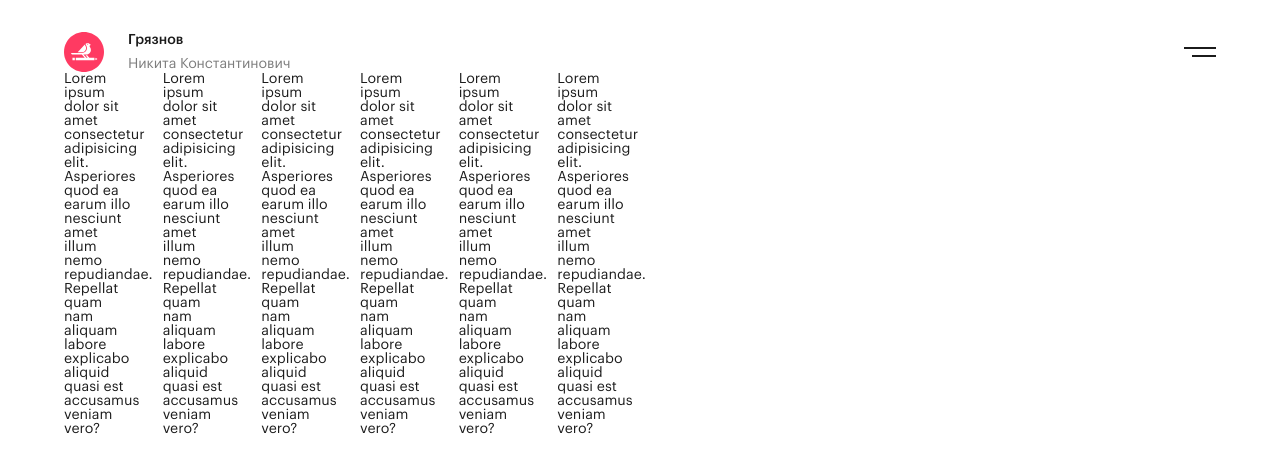
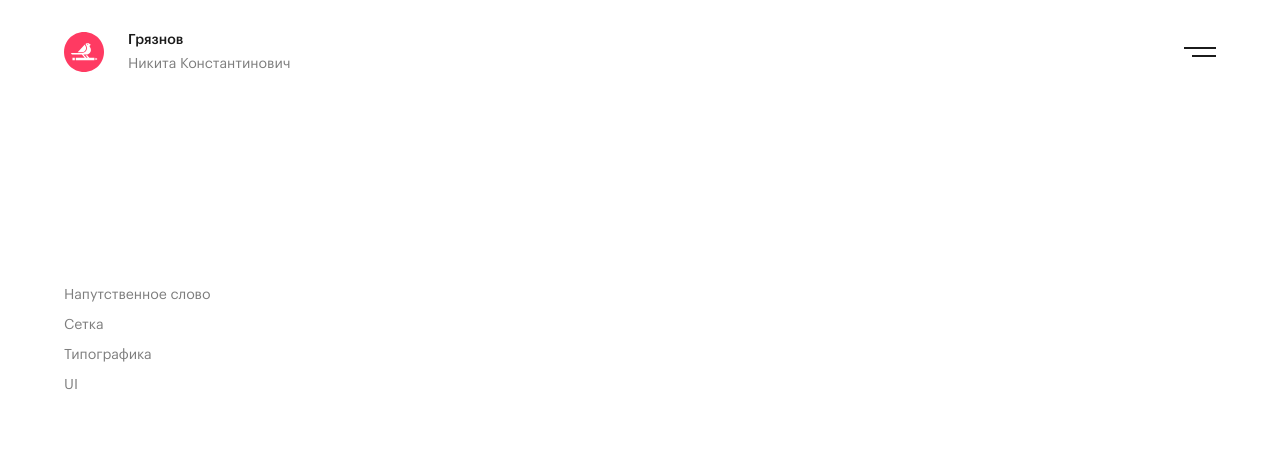
Before and after one commit to NikitaGryaznov111/GryaznovNikita, a website built with Vite: page index.html in a window 1280 px wide. Built offline with nearby package versions, Linux system fonts and the light colour scheme.

Commit message:
feat: Создал компонент боковой панели навигации

```diff
--- a/index.html
+++ b/index.html
@@ -12,40 +12,15 @@
   <div id="container">
     <header id="header"></header>
     <aside id="sidebar">
-      <!-- <nav>
-        <ul>
-          <li><a href="#"></a></li>
-          <li><a href="#"></a></li>
-          <li><a href="#"></a></li>
-          <li><a href="#"></a></li>
-        </ul>
-      </nav> -->
+
+
+
     </aside>
-    <main id="grid-container">
-      <section>
-        <p>Lorem ipsum dolor sit amet consectetur adipisicing elit. Asperiores quod ea earum illo nesciunt amet illum
-          nemo repudiandae. Repellat quam nam aliquam labore explicabo aliquid quasi est accusamus veniam vero?</p>
-      </section>
-      <section>
-        <p>Lorem ipsum dolor sit amet consectetur adipisicing elit. Asperiores quod ea earum illo nesciunt amet illum
-          nemo repudiandae. Repellat quam nam aliquam labore explicabo aliquid quasi est accusamus veniam vero?</p>
-      </section>
-      <section>
-        <p>Lorem ipsum dolor sit amet consectetur adipisicing elit. Asperiores quod ea earum illo nesciunt amet illum
-          nemo repudiandae. Repellat quam nam aliquam labore explicabo aliquid quasi est accusamus veniam vero?</p>
-      </section>
-      <section>
-        <p>Lorem ipsum dolor sit amet consectetur adipisicing elit. Asperiores quod ea earum illo nesciunt amet illum
-          nemo repudiandae. Repellat quam nam aliquam labore explicabo aliquid quasi est accusamus veniam vero?</p>
-      </section>
-      <section>
-        <p>Lorem ipsum dolor sit amet consectetur adipisicing elit. Asperiores quod ea earum illo nesciunt amet illum
-          nemo repudiandae. Repellat quam nam aliquam labore explicabo aliquid quasi est accusamus veniam vero?</p>
-      </section>
-      <section>
-        <p>Lorem ipsum dolor sit amet consectetur adipisicing elit. Asperiores quod ea earum illo nesciunt amet illum
-          nemo repudiandae. Repellat quam nam aliquam labore explicabo aliquid quasi est accusamus veniam vero?</p>
-      </section>
+    <main id="gridContainer">
+      <!-- <section></section>
+      <section></section>
+      <section></section>
+      <section></section> -->
     </main>
     <footer id="footer"></footer>
   </div>
--- a/src/components/Menu/Menu.module.scss
+++ b/src/components/Menu/Menu.module.scss
@@ -133,14 +133,14 @@
   }
 
   &::after {
-    background: url('../../assets/image/bigPartSquare.svg');
+    background: url('../../assets/images/bigPartSquare.svg');
     width: 12px;
     height: 12px;
     top: 18px;
     left: 18px;
   }
   &::before {
-    background: url('../../assets/image/smallPartSquare.svg');
+    background: url('../../assets/images/smallPartSquare.svg');
     width: 6px;
     height: 6px;
     top: 16px;
--- a/src/components/Menu/Menu.ts
+++ b/src/components/Menu/Menu.ts
@@ -20,7 +20,7 @@ export default function renderMenu(): void {
         <a href="https://t.me/nikita_gryaznov13" class="${styles.menuLinkText}">Ссылка на соцсеть/мессенджер</a>
       </div>
     </div>
-      <button id="menuBtnClose" class="${styles.menuBtnClose}"></button>
+    <button id="menuBtnClose" class="${styles.menuBtnClose}"></button>
   </div>`
 
   const menuBtnClose = document.getElementById('menuBtnClose')
--- /dev/null
+++ b/src/components/Sidebar/Sidebar.module.scss
@@ -0,0 +1,16 @@
+@use './../../styles/variables';
+
+.navItem:not(:last-child) {
+  margin-bottom: 16px;
+}
+.navItem {
+  font-weight: normal;
+  color: #7d7d7d;
+
+  & > a:hover {
+    color: variables.$primary-color;
+    cursor:
+      url('../../assets/images/cursor.svg'),
+      url('../../assets/images/cursor.png'), auto;
+  }
+}
--- a/src/components/Sidebar/Sidebar.ts
+++ b/src/components/Sidebar/Sidebar.ts
@@ -0,0 +1,15 @@
+import styles from './Sidebar.module.scss'
+export default function renderSidebar(): void {
+  const sidebar = document.getElementById('sidebar')
+  if (!sidebar) return
+  sidebar.innerHTML = `
+     <nav>
+        <ul class="${styles.navList}">
+          <li class="${styles.navItem}"><a href="#partingWord">Напутственное слово</a></li>
+          <li class="${styles.navItem}"><a href="#grid">Сетка</a></li>
+          <li class="${styles.navItem}"><a href="#typography">Типографика</a></li>
+          <li class="${styles.navItem}"><a href="#ui">UI</a></li>
+        </ul>
+     </nav>
+        `
+}
--- a/src/main.ts
+++ b/src/main.ts
@@ -1,6 +1,8 @@
 import './/styles/main.scss'
 import renderHeader from './components/Header/Header'
 import renderMenu from './components/Menu/Menu'
+import renderSidebar from './components/Sidebar/Sidebar'
 
 renderHeader()
 renderMenu()
+renderSidebar()
--- a/src/styles/main.scss
+++ b/src/styles/main.scss
@@ -12,7 +12,11 @@
     padding: 22px 32px 38px 32px;
   }
 }
-#grid-container {
+#sidebar {
+  position: fixed;
+  margin-top: 216px;
+}
+#gridContainer {
   display: grid;
   @include mixins.adaptiveGrid(desktop) {
     grid-template-columns: repeat(12, minmax(60px, 80px));
@@ -37,7 +41,7 @@
   padding: 8px 0 8px 8px;
   margin: 0 auto;
   display: none;
-  background-image: url('../assets/image/bgMenu.png');
+  background-image: url('../assets/images/bgMenu.png');
   background-repeat: no-repeat;
   background-position: center;
   background-size: cover;
```
Also changed, not shown: src/assets/images/bigPartSquare.svg (renamed from src/assets/image/bigPartSquare.svg), src/assets/images/cursor.png (added), src/assets/images/cursor.svg (added), src/assets/images/smallPartSquare.svg (renamed from src/assets/image/smallPartSquare.svg), src/components/Header/Header.ts (indentation only), src/components/Sidebar/Sidebar.scss (deleted), 2 other files.
